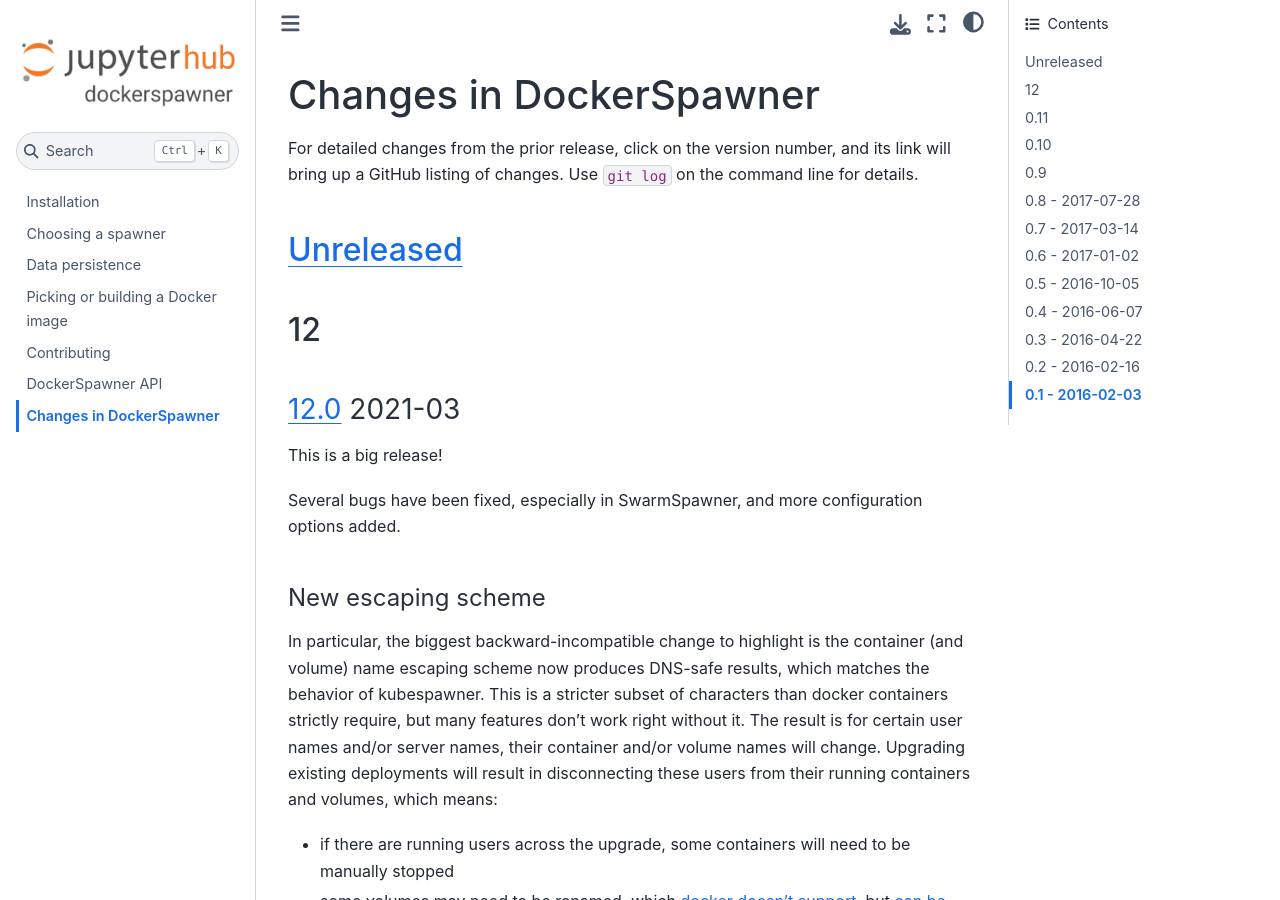
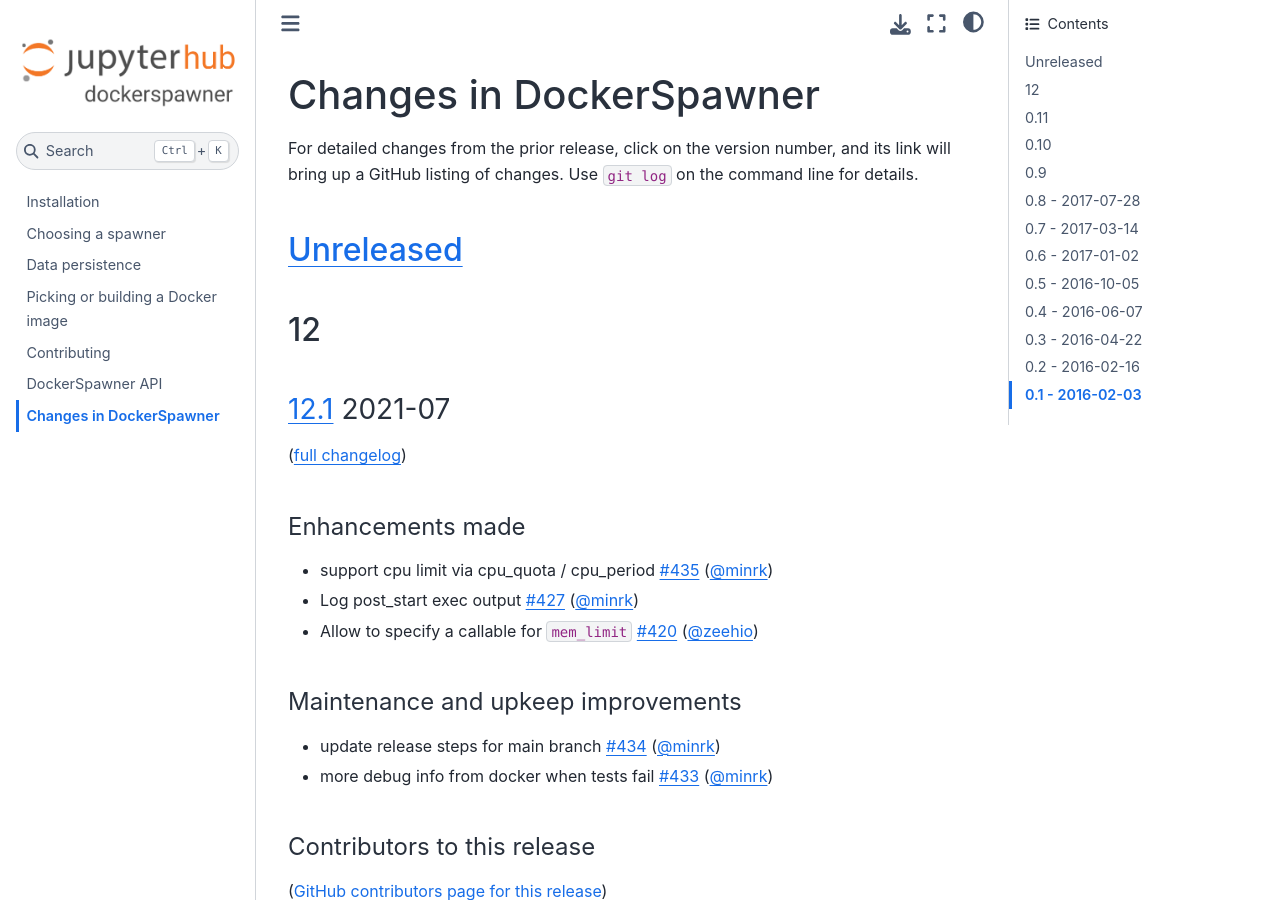
Before and after one commit to jupyterhub/dockerspawner, a Sphinx documentation site: the page built from docs/source/changelog.md, in a window 1280 px wide and 900 px high. Built offline with Sphinx 7.4.7 and the Sphinx Book theme 1.1.4, drawn with Linux system fonts in a browser that asks for light colours; some of the changed text lies outside the part shown.

Commit message:
changelog for 12.1

```diff
--- a/docs/source/changelog.md
+++ b/docs/source/changelog.md
@@ -7,6 +7,27 @@
 ## [Unreleased]
 
 ## 12
+
+### [12.1] 2021-07
+
+([full changelog](https://github.com/jupyterhub/dockerspawner/compare/12.0.0...12.1.0))
+
+#### Enhancements made
+
+- support cpu limit via cpu_quota / cpu_period [#435](https://github.com/jupyterhub/dockerspawner/pull/435) ([@minrk](https://github.com/minrk))
+- Log post_start exec output [#427](https://github.com/jupyterhub/dockerspawner/pull/427) ([@minrk](https://github.com/minrk))
+- Allow to specify a callable for `mem_limit` [#420](https://github.com/jupyterhub/dockerspawner/pull/420) ([@zeehio](https://github.com/zeehio))
+
+#### Maintenance and upkeep improvements
+
+- update release steps for main branch [#434](https://github.com/jupyterhub/dockerspawner/pull/434) ([@minrk](https://github.com/minrk))
+- more debug info from docker when tests fail [#433](https://github.com/jupyterhub/dockerspawner/pull/433) ([@minrk](https://github.com/minrk))
+
+#### Contributors to this release
+
+([GitHub contributors page for this release](https://github.com/jupyterhub/dockerspawner/graphs/contributors?from=2021-03-26&to=2021-07-19&type=c))
+
+[@1kastner](https://github.com/search?q=repo%3Ajupyterhub%2Fdockerspawner+involves%3A1kastner+updated%3A2021-03-26..2021-07-19&type=Issues) | [@manics](https://github.com/search?q=repo%3Ajupyterhub%2Fdockerspawner+involves%3Amanics+updated%3A2021-03-26..2021-07-19&type=Issues) | [@minrk](https://github.com/search?q=repo%3Ajupyterhub%2Fdockerspawner+involves%3Aminrk+updated%3A2021-03-26..2021-07-19&type=Issues) | [@welcome](https://github.com/search?q=repo%3Ajupyterhub%2Fdockerspawner+involves%3Awelcome+updated%3A2021-03-26..2021-07-19&type=Issues) | [@zeehio](https://github.com/search?q=repo%3Ajupyterhub%2Fdockerspawner+involves%3Azeehio+updated%3A2021-03-26..2021-07-19&type=Issues)
 
 ### [12.0] 2021-03
 
@@ -271,7 +292,8 @@
 
 First release
 
-[unreleased]: https://github.com/jupyterhub/dockerspawner/compare/12.0.0...HEAD
+[unreleased]: https://github.com/jupyterhub/dockerspawner/compare/12.1.0...HEAD
+[12.1]: https://github.com/jupyterhub/dockerspawner/compare/12.0.0...12.1.0
 [12.0]: https://github.com/jupyterhub/dockerspawner/compare/0.11.1...12.0.0
 [0.11.1]: https://github.com/jupyterhub/dockerspawner/compare/0.11.0...0.11.1
 [0.11.0]: https://github.com/jupyterhub/dockerspawner/compare/0.10.0...0.11.0
```
